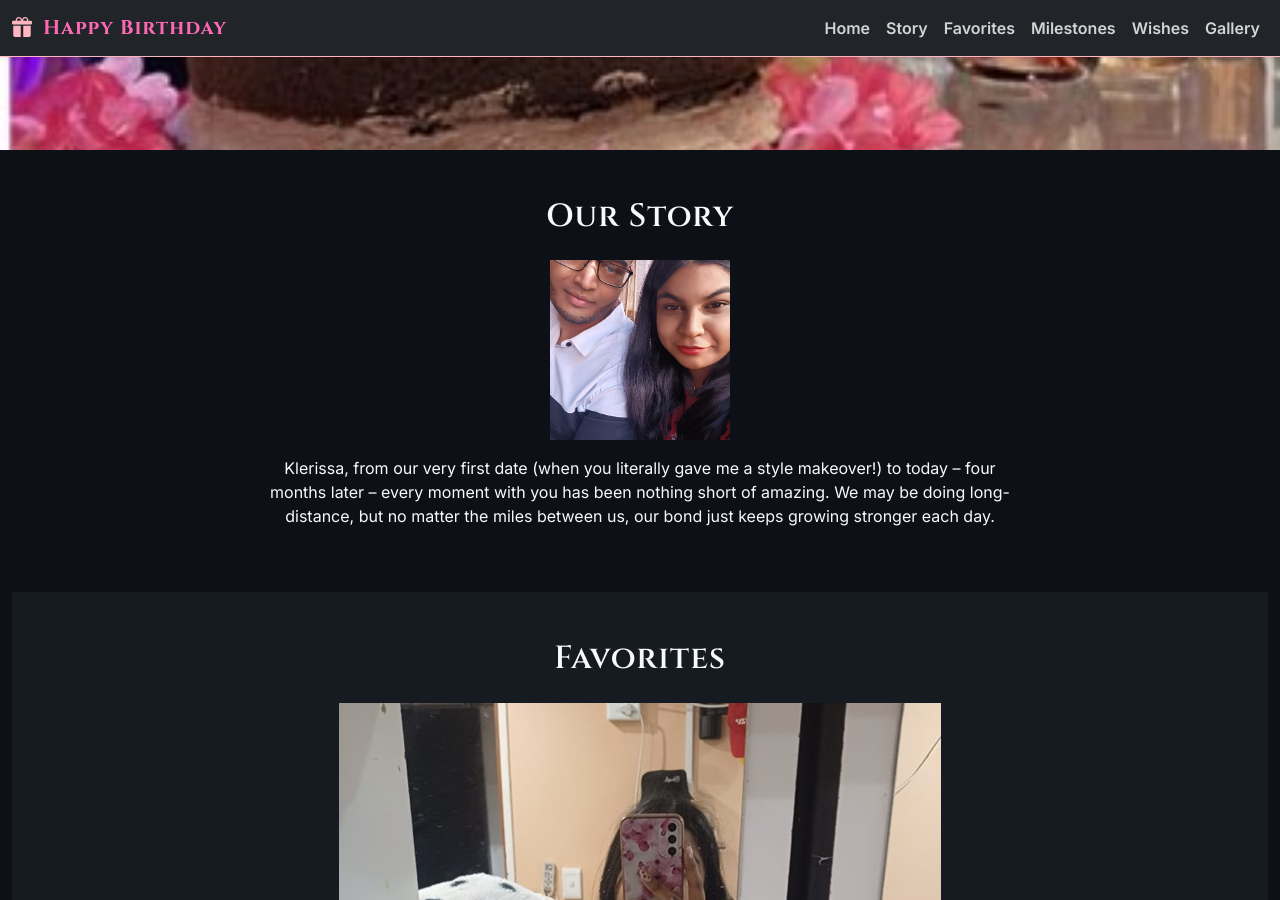
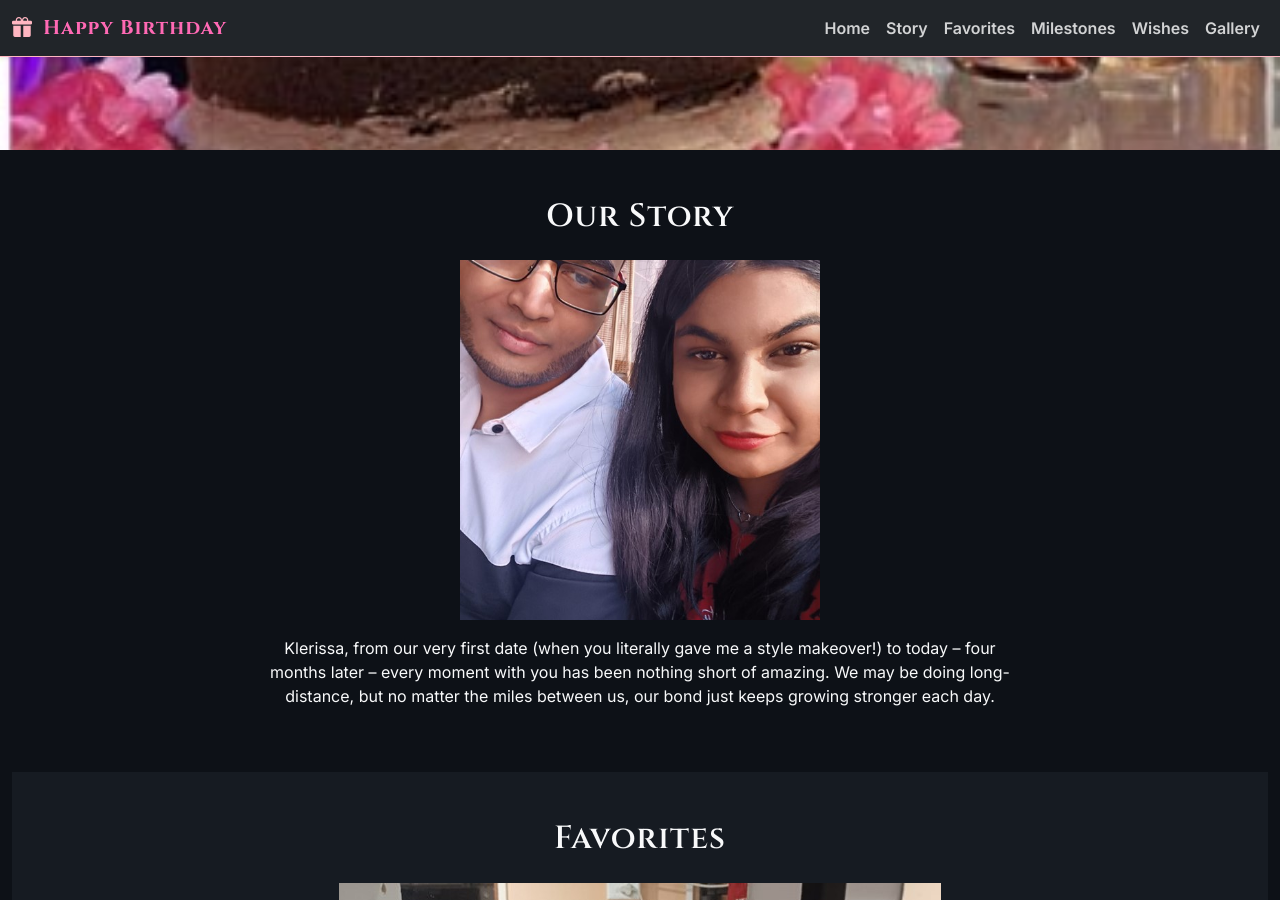
Before and after one commit to MrMoneyDeveloper/Girlfriend-Website, a Jekyll site: the page built from index.html, in a window 1280 px wide and 900 px high, scrolled down 798 px. Built offline with Jekyll 4.4.1, drawn with Linux system fonts in a browser that asks for light colours; a script that is not in the unit is left out.

Commit message:
Double profile image size

```diff
--- a/about.html
+++ b/about.html
@@ -18,7 +18,7 @@ hero_tagline: Character Profile & Journey
   .hero-content{position:relative;z-index:2;background:#161b22;padding:1rem 1.25rem;border-radius:.5rem;}
 
   /* ===== Profile Image ===== */
-  .profile-img{width:180px;height:180px;object-fit:cover;border-radius:0;border:none;-webkit-mask-image:radial-gradient(ellipse 90% 90% at center,black 90%,transparent);mask-image:radial-gradient(ellipse 90% 90% at center,black 90%,transparent);}
+  .profile-img{width:360px;height:360px;object-fit:cover;border-radius:0;border:none;-webkit-mask-image:radial-gradient(ellipse 90% 90% at center,black 90%,transparent);mask-image:radial-gradient(ellipse 90% 90% at center,black 90%,transparent);}
 
   /* ===== Badges & Attribute Bars ===== */
   .stat-badge{background:#343a40;border:1px solid #ffc107;border-radius:1rem;padding:.5rem 1rem;margin:.25rem;display:inline-block;}
--- a/assets/css/style.css
+++ b/assets/css/style.css
@@ -158,8 +158,8 @@ h1,h2,h3,h4,h5,h6,
 
 /* ========== 5. PROFILE (About) ========= */
 .profile-img {
-  width: 180px;
-  height: 180px;
+  width: 360px;
+  height: 360px;
   object-fit: cover;
   border-radius: 0;
   border: none;
@@ -170,7 +170,7 @@ h1,h2,h3,h4,h5,h6,
 .attribute .progress { height: .6rem; background:#343a40; border-radius:.25rem; }
 .attribute .progress-bar { background: var(--rpg-gold-light); }
 @media (max-width: 575.98px) {
-  .profile-img { width: 150px; height: 150px; }
+  .profile-img { width: 300px; height: 300px; }
   .attribute { width: 100%; }
 }
 
@@ -327,8 +327,8 @@ body.ready { opacity: 1; }
 /* --- Spinning coin profile --- */
 .coin-container {
   position: relative;
-  width: 180px;
-  height: 180px;
+  width: 360px;
+  height: 360px;
   margin: 0 auto;
   animation: coin-spin 5s linear infinite;
   transform-style: preserve-3d;
```
